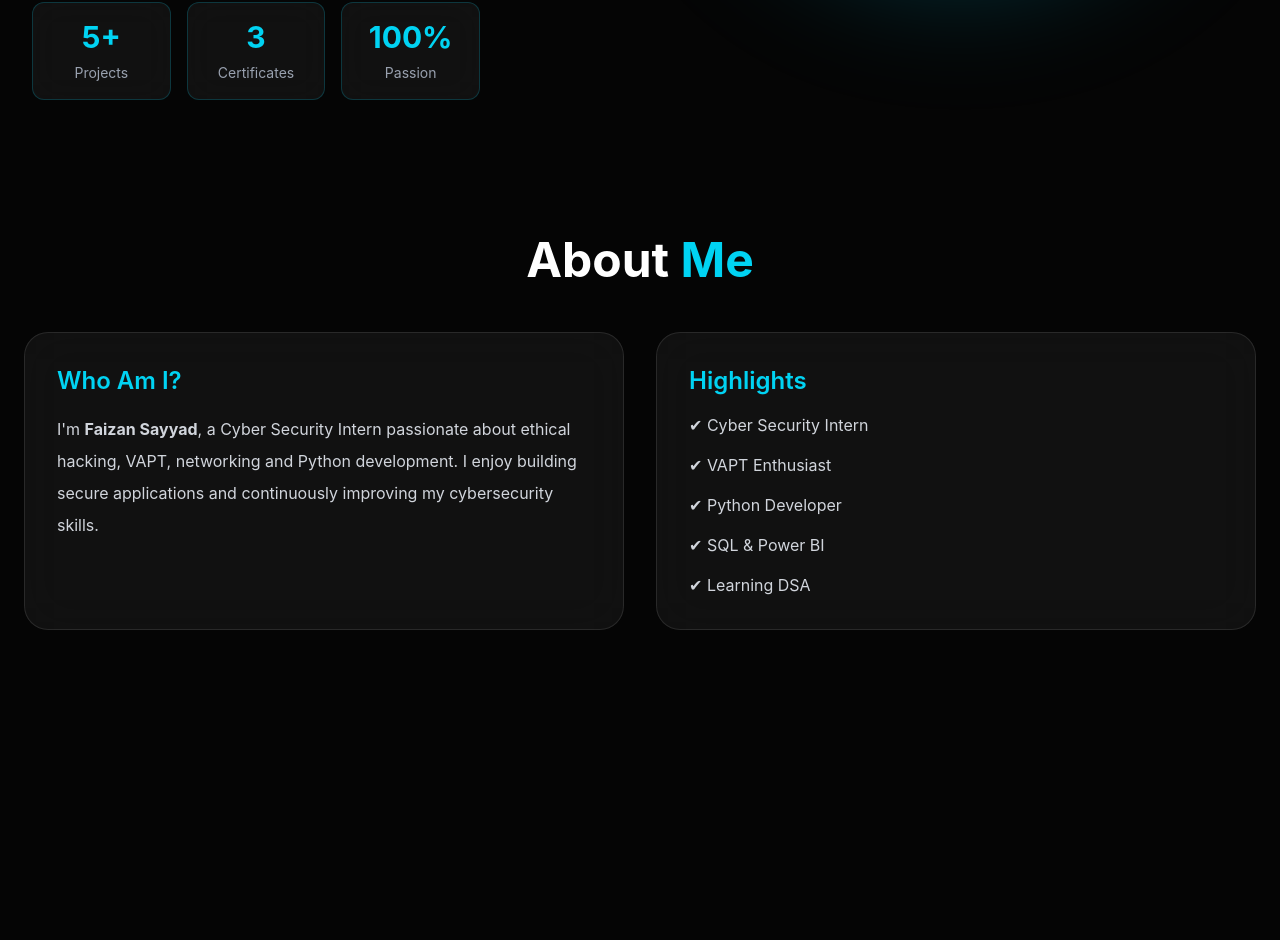
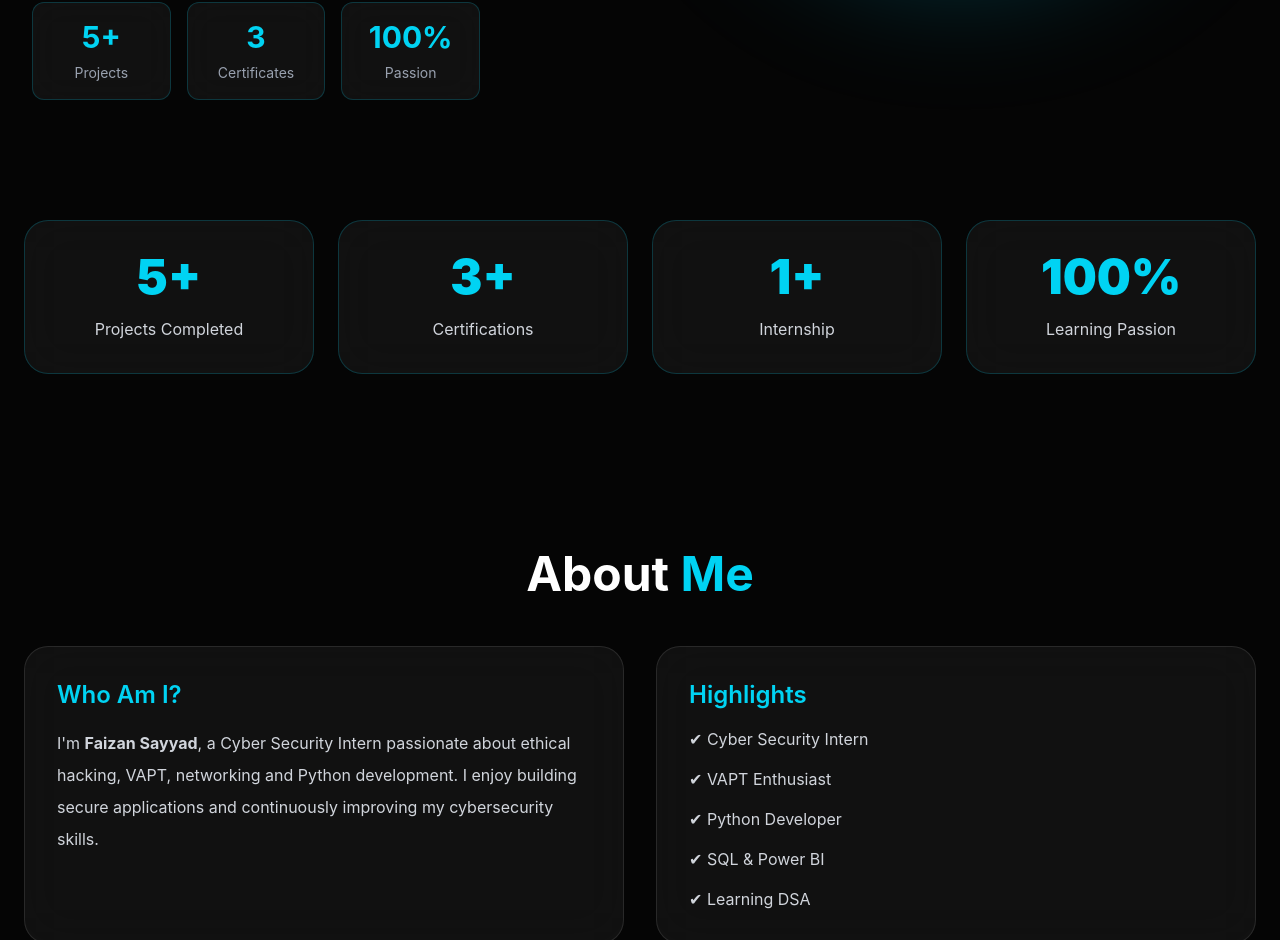
Before and after one commit to faizansayyad7/Portfolio, a React app: page / in a window 1280 px wide. Shown: the part 800-1740 px from the top of the page. Built offline with nearby package versions, Linux system fonts and the light colour scheme; the HTML template or start-up script is replaced by a standard one.

Commit message:
Added animated stats section

```diff
--- a/src/App.jsx
+++ b/src/App.jsx
@@ -2,6 +2,7 @@ import { useEffect, useState } from "react";
 
 import Navbar from "./components/Navbar";
 import Hero from "./components/Hero";
+import Stats from "./components/Stats";
 import About from "./components/About";
 import Skills from "./components/Skills";
 import Projects from "./components/Projects";
@@ -45,6 +46,7 @@ function App() {
 
         <Navbar />
         <Hero />
+        <Stats />
         <About />
         <Skills />
         <Projects />
--- /dev/null
+++ b/src/components/Stats.jsx
@@ -0,0 +1,62 @@
+import { motion } from "framer-motion";
+
+const stats = [
+  {
+    number: "5+",
+    title: "Projects Completed",
+  },
+  {
+    number: "3+",
+    title: "Certifications",
+  },
+  {
+    number: "1+",
+    title: "Internship",
+  },
+  {
+    number: "100%",
+    title: "Learning Passion",
+  },
+];
+
+export default function Stats() {
+  return (
+    <section className="py-20 px-6">
+      <div className="max-w-7xl mx-auto">
+
+        <div className="grid gap-6 sm:grid-cols-2 lg:grid-cols-4">
+
+          {stats.map((item, index) => (
+
+            <motion.div
+              key={index}
+              initial={{ opacity: 0, y: 40 }}
+              whileInView={{ opacity: 1, y: 0 }}
+              viewport={{ once: true }}
+              transition={{
+                duration: 0.5,
+                delay: index * 0.15,
+              }}
+              whileHover={{
+                scale: 1.05,
+                y: -8,
+              }}
+              className="rounded-3xl border border-cyan-400/20 bg-white/5 p-8 text-center backdrop-blur-xl transition-all"
+            >
+              <h2 className="text-5xl font-black text-cyan-400">
+                {item.number}
+              </h2>
+
+              <p className="mt-4 text-gray-300">
+                {item.title}
+              </p>
+            </motion.div>
+
+          ))}
+
+        </div>
+
+      </div>
+    </section>
+  );
+}
```
